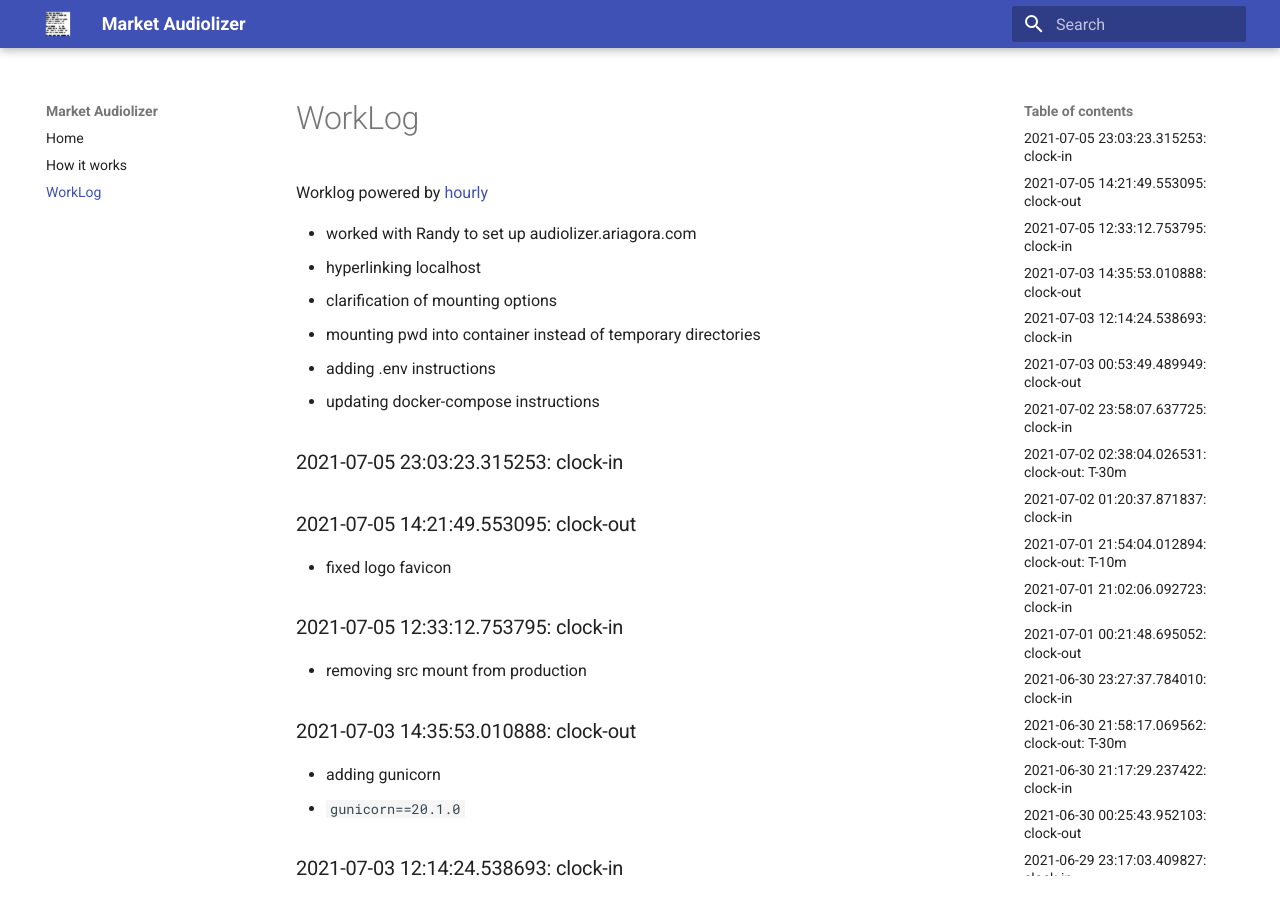
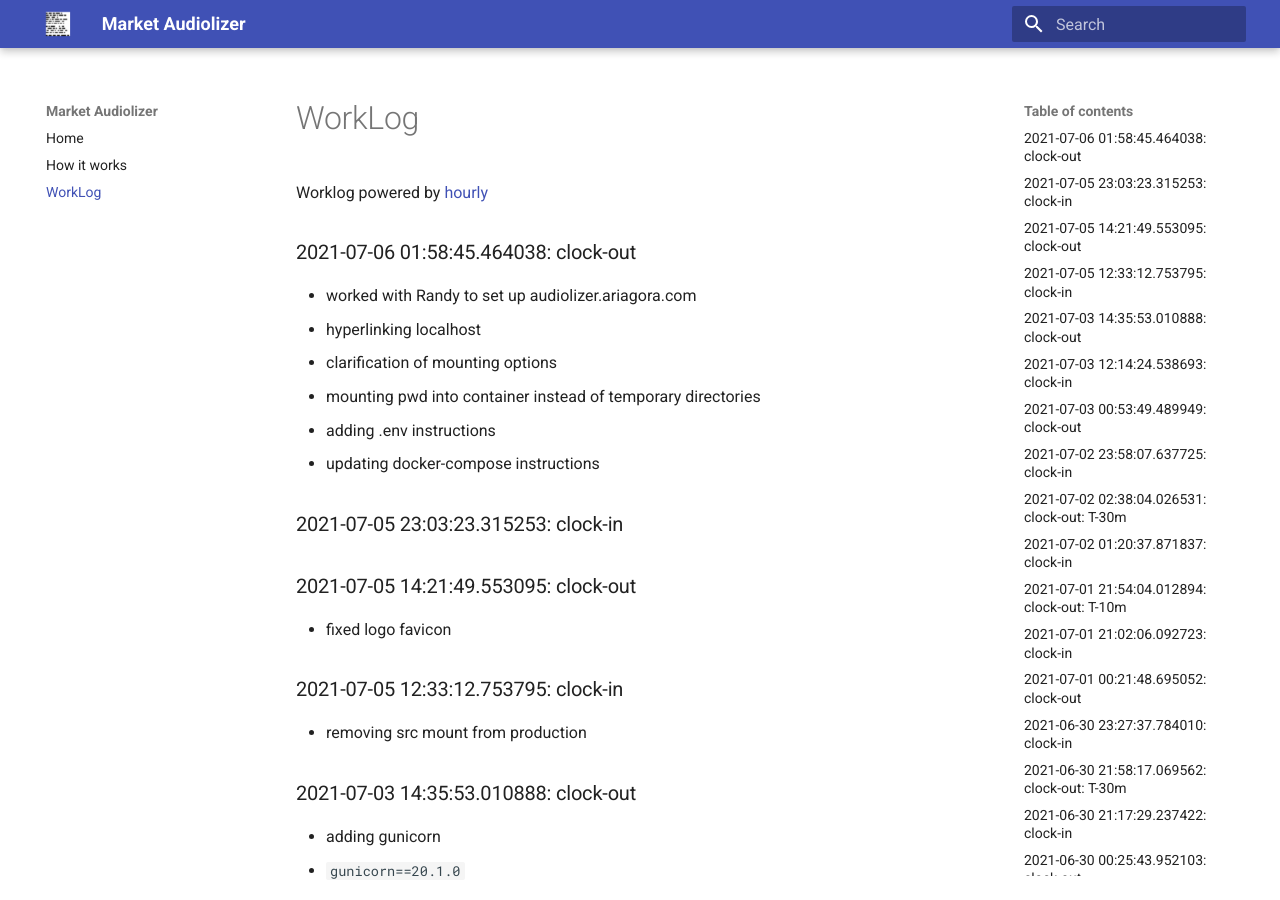
Before and after one commit to asherp/audiolizer, an MkDocs documentation site: the page built from docs/WorkLog.md, in a window 1280 px wide and 900 px high. Built offline with MkDocs 1.6.1 and Material for MkDocs 9.7.7, drawn with Linux system fonts in a browser that asks for light colours.

Commit message:
clock-out

```diff
--- a/WorkLog.md
+++ b/WorkLog.md
@@ -1,3 +1,5 @@
+### 2021-07-06 01:58:45.464038: clock-out
+
 * worked with Randy to set up audiolizer.ariagora.com
 * hyperlinking localhost
 * clarification of mounting options
```
